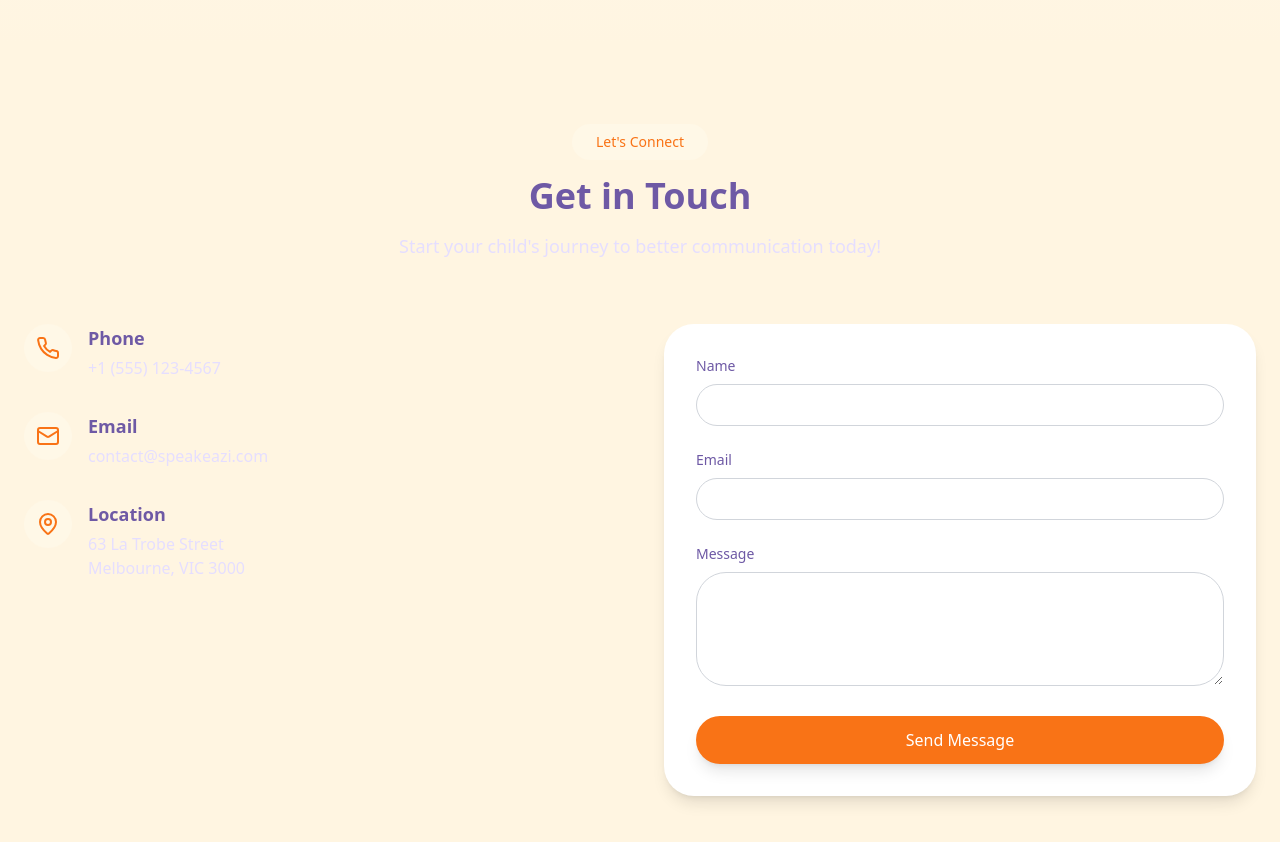
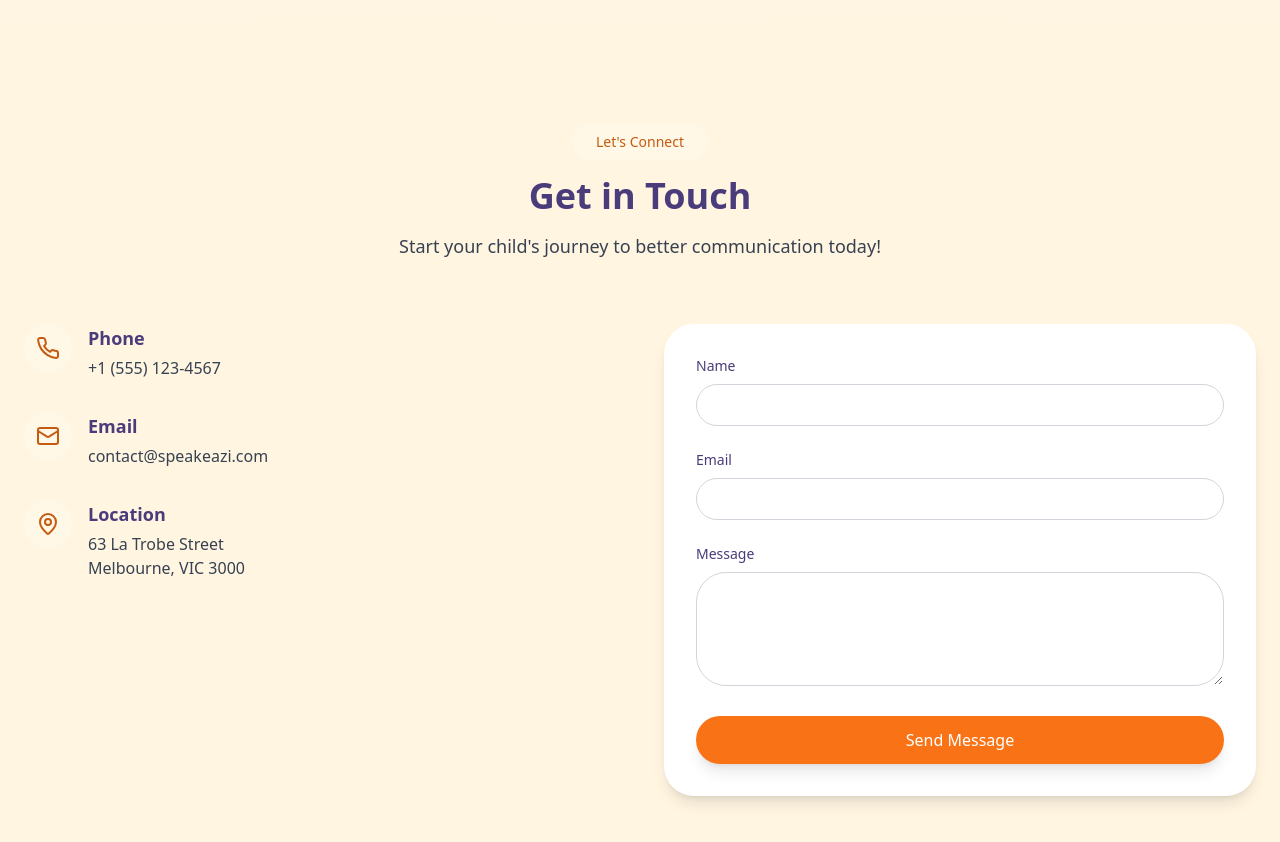
Before and after one commit to daryld1006/speakeazi-connect, a React (Vite) app: page / in a window 1280 px wide. Shown: the part 1660-2502 px from the top of the page. Built offline with nearby package versions, Linux system fonts and the light colour scheme.

Commit message:
Improve readability of contact section
Modified the styling and layout of the contact section to enhance clarity and overall readability. Adjustments were made to text sizing, spacing, and backgrounds to ensure a more user-friendly interface.
[skip gpt_engineer]

```diff
--- a/src/components/Contact.tsx
+++ b/src/components/Contact.tsx
@@ -25,13 +25,13 @@ const Contact = () => {
       <div className="container mx-auto px-6">
         <div className="text-center mb-16">
           <motion.span
-            className="inline-block px-6 py-2 mb-4 text-sm font-medium text-primary bg-primary-light rounded-bubble"
+            className="inline-block px-6 py-2 mb-4 text-sm font-medium text-primary-dark bg-primary-light rounded-bubble"
             whileHover={{ scale: 1.05 }}
           >
             Let's Connect
           </motion.span>
-          <h2 className="text-3xl md:text-4xl font-bold text-secondary mb-4">Get in Touch</h2>
-          <p className="text-lg text-secondary-light mb-8 max-w-2xl mx-auto">
+          <h2 className="text-3xl md:text-4xl font-bold text-secondary-dark mb-4">Get in Touch</h2>
+          <p className="text-lg text-gray-700 mb-8 max-w-2xl mx-auto">
             Start your child's journey to better communication today!
           </p>
         </div>
@@ -46,31 +46,31 @@ const Contact = () => {
           >
             <div className="flex items-start space-x-4">
               <div className="w-12 h-12 bg-primary-light rounded-bubble flex items-center justify-center flex-shrink-0">
-                <Phone className="w-6 h-6 text-primary" />
+                <Phone className="w-6 h-6 text-primary-dark" />
               </div>
               <div>
-                <h3 className="text-lg font-semibold mb-1 text-secondary">Phone</h3>
-                <p className="text-secondary-light">+1 (555) 123-4567</p>
+                <h3 className="text-lg font-semibold mb-1 text-secondary-dark">Phone</h3>
+                <p className="text-gray-700">+1 (555) 123-4567</p>
               </div>
             </div>
 
             <div className="flex items-start space-x-4">
               <div className="w-12 h-12 bg-primary-light rounded-bubble flex items-center justify-center flex-shrink-0">
-                <Mail className="w-6 h-6 text-primary" />
+                <Mail className="w-6 h-6 text-primary-dark" />
               </div>
               <div>
-                <h3 className="text-lg font-semibold mb-1 text-secondary">Email</h3>
-                <p className="text-secondary-light">contact@speakeazi.com</p>
+                <h3 className="text-lg font-semibold mb-1 text-secondary-dark">Email</h3>
+                <p className="text-gray-700">contact@speakeazi.com</p>
               </div>
             </div>
 
             <div className="flex items-start space-x-4">
               <div className="w-12 h-12 bg-primary-light rounded-bubble flex items-center justify-center flex-shrink-0">
-                <MapPin className="w-6 h-6 text-primary" />
+                <MapPin className="w-6 h-6 text-primary-dark" />
               </div>
               <div>
-                <h3 className="text-lg font-semibold mb-1 text-secondary">Location</h3>
-                <p className="text-secondary-light">63 La Trobe Street<br />Melbourne, VIC 3000</p>
+                <h3 className="text-lg font-semibold mb-1 text-secondary-dark">Location</h3>
+                <p className="text-gray-700">63 La Trobe Street<br />Melbourne, VIC 3000</p>
               </div>
             </div>
           </motion.div>
@@ -85,7 +85,7 @@ const Contact = () => {
           >
             <div className="space-y-6">
               <div>
-                <label htmlFor="name" className="block text-sm font-medium text-secondary mb-2">
+                <label htmlFor="name" className="block text-sm font-medium text-secondary-dark mb-2">
                   Name
                 </label>
                 <input
@@ -99,7 +99,7 @@ const Contact = () => {
               </div>
 
               <div>
-                <label htmlFor="email" className="block text-sm font-medium text-secondary mb-2">
+                <label htmlFor="email" className="block text-sm font-medium text-secondary-dark mb-2">
                   Email
                 </label>
                 <input
@@ -113,7 +113,7 @@ const Contact = () => {
               </div>
 
               <div>
-                <label htmlFor="message" className="block text-sm font-medium text-secondary mb-2">
+                <label htmlFor="message" className="block text-sm font-medium text-secondary-dark mb-2">
                   Message
                 </label>
                 <textarea
```
